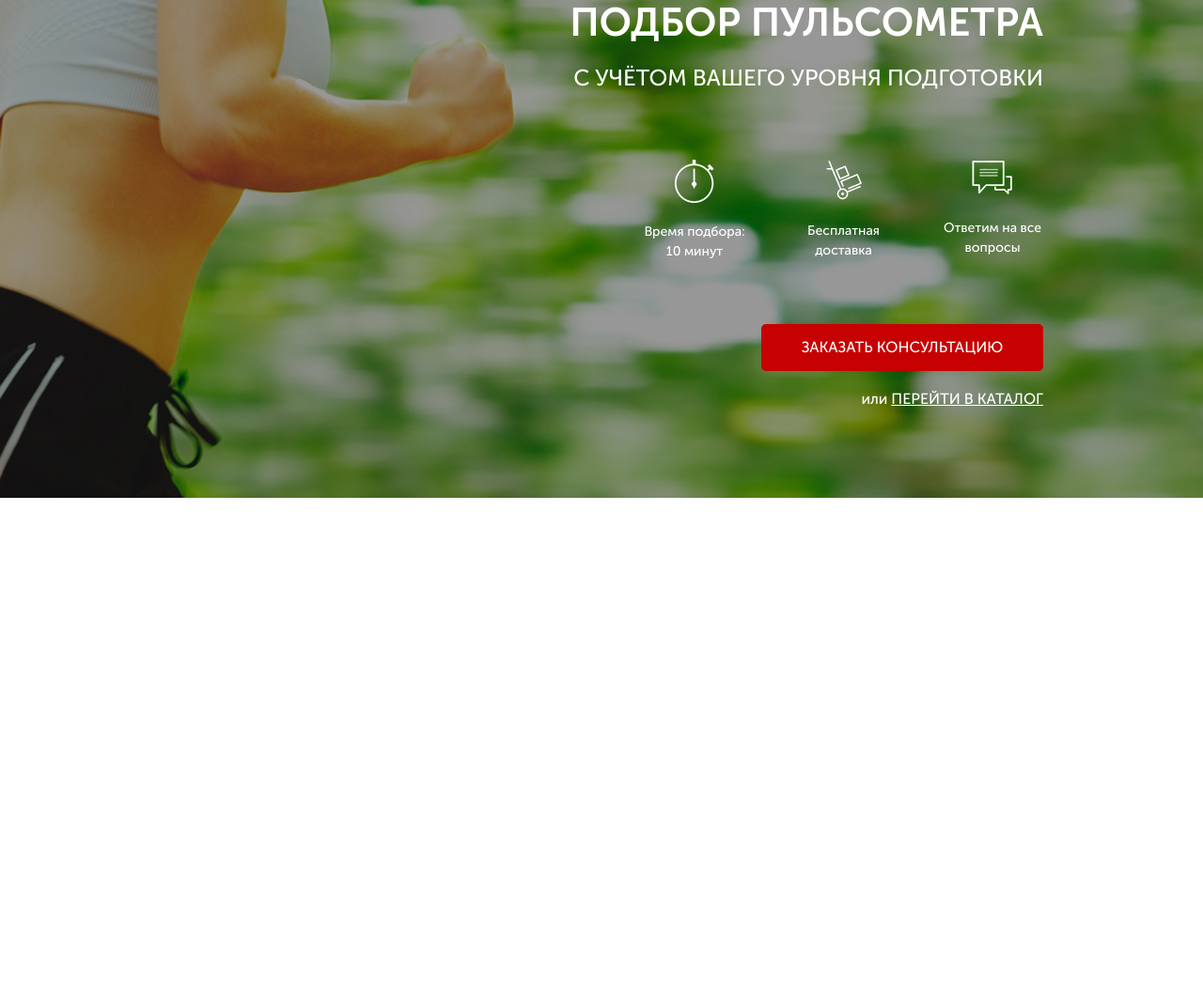
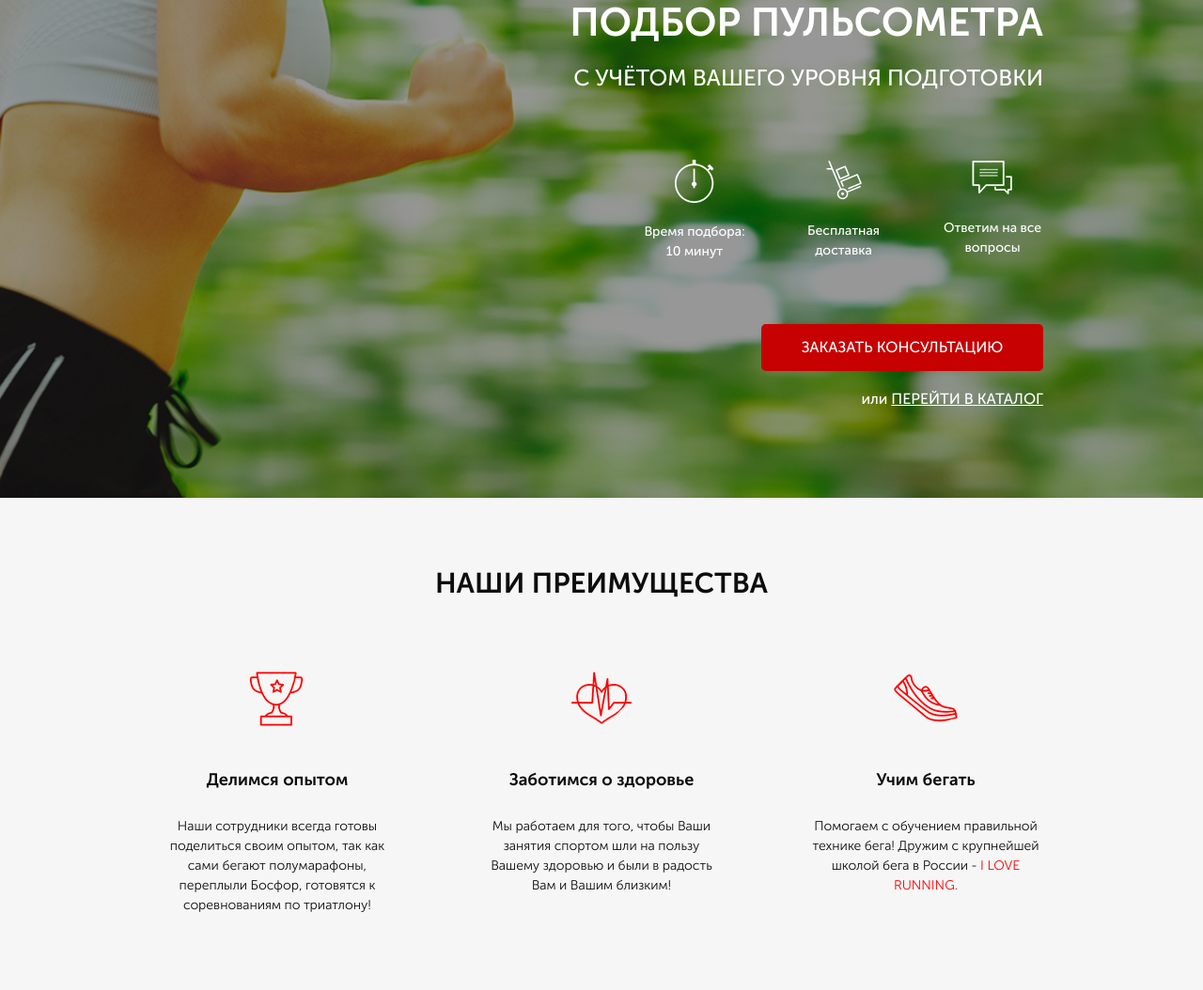
Before and after one commit to DmytroRyzhko/pulse, a website: page src/index.html in a window 1280 px wide. Shown: the part 165-1219 px from the top of the page at 94% size. Before the commit the page ends 800 px from the top, so only its background shows below. Drawn offline with Linux system fonts and the light colour scheme.

Commit message:
Second section

```diff
--- a/src/index.html
+++ b/src/index.html
@@ -57,5 +57,35 @@
         </div>
     </section>
 
+    <section class="advantages">
+        <div class="container">
+            <div class="advantages__header">НАШИ ПРЕИМУЩЕСТВА</div>
+            <div class="advantages__wrapper">
+                <div class="advantages__item">
+                    <img src="img/cup.png" alt="cup" class="advantages__logo">
+                    <div class="advantages__subtitle">Делимся опытом</div>
+                    <div class="advantages__descr">Наши сотрудники всегда готовы поделиться своим опытом, так как сами бегают полумарафоны, переплыли Босфор, готовятся к соревнованиям по триатлону!
+                    </div>
+                </div>
+                <div class="advantages__item">
+                    <img src="img/heart.png" alt="heart" class="advantages__logo">
+                    <div class="advantages__subtitle">Заботимся о здоровье</div>
+                    <div class="advantages__descr">Мы работаем для того,
+                        чтобы Ваши занятия спортом шли на пользу Вашему здоровью и были в радость Вам и Вашим близким!
+                    </div>
+                </div>
+                <div class="advantages__item">
+                    <img src="img/shoe.png" alt="shoe" class="advantages__logo">
+                    <div class="advantages__subtitle">Учим бегать</div>
+                    <div class="advantages__descr">Помогаем с обучением
+                        правильной технике бега!
+                        Дружим с крупнейшей школой бега в России - <span>I LOVE RUNNING.</span>
+                    </div>
+                </div>
+            </div>
+        </div>
+    </section>
+
+
 </body>
 </html>
--- /dev/null
+++ b/src/sass/blocks/_advantages.scss
@@ -0,0 +1,41 @@
+.advantages {
+    min-height: 470px;
+    background-color: #f6f6f6;
+    padding: 69px 0 80px 0;
+    &__header {
+        font-size: 30px;
+        font-weight: 700;
+        text-align: center;
+        color: #0d0d0d;
+    }
+    &__wrapper {
+        display: flex;
+        justify-content: space-between;
+        margin-top: 65px;
+    }
+    &__item {
+        width: 250px;
+        img {
+            display: block;
+            margin: 0 auto;
+            margin-bottom: 38px;
+        }
+    }
+    &__subtitle {
+        font-size: 18px;
+        font-weight: 700;
+        text-align: center;
+        color: #0d0d0d;
+    }
+    &__descr {
+        margin-top: 25px;
+        font-size: 14px;
+        font-weight: 300;
+        text-align: center;
+        color: #0d0d0d;
+        span {
+            color: #ff0000;
+            text-transform: uppercase;
+        }
+    }
+}
--- a/src/sass/style.scss
+++ b/src/sass/style.scss
@@ -1,8 +1,8 @@
-@import 'base/variables';
 @import 'base/variables';
 @import 'blocks/promo';
 @import 'blocks/header';
 @import 'blocks/buttons';
+@import 'blocks/advantages';
 
 * {
     font-family: 'Museo Sans Cyrl', sans-serif;
```
Also changed, not shown: src/sass/base/_media.scss (added, +7 -0 lines), src/css/style.min.css.
